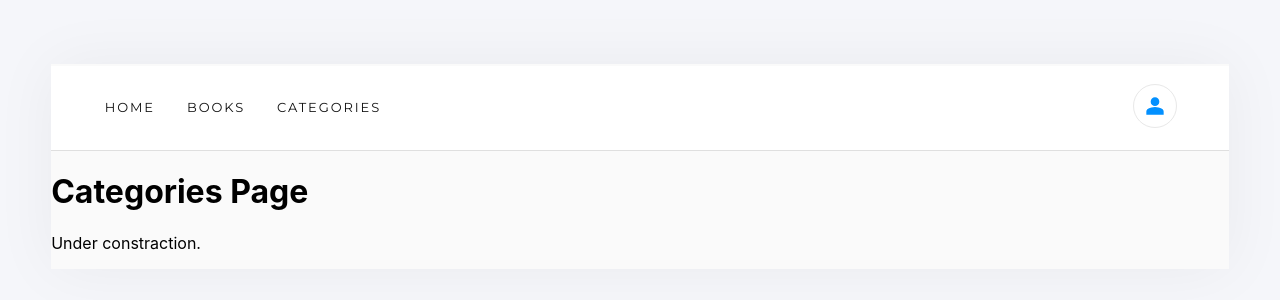
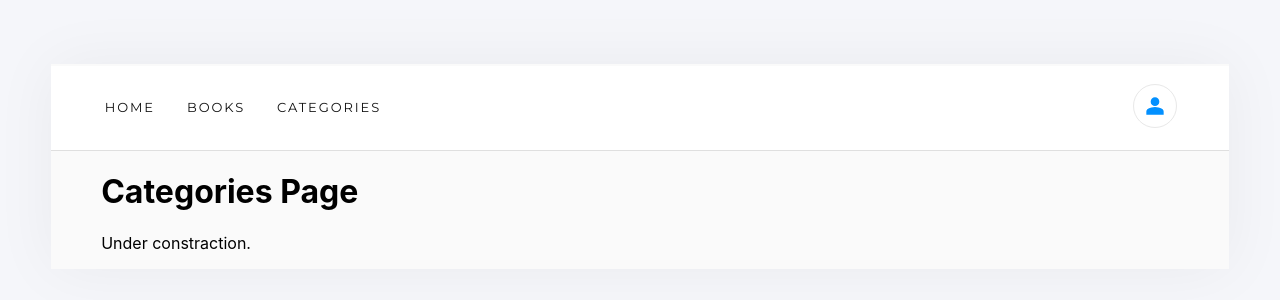
Before and after one commit to hafiz1379/bookstore, a React (Create React App) app: page /categories in a window 1280 px wide. Shown: the top 300 px of the page. Built offline with nearby package versions, Linux system fonts and the light colour scheme.

Commit message:
Added required style into project

```diff
--- a/src/App.css
+++ b/src/App.css
@@ -262,3 +262,7 @@ form {
   letter-spacing: 0.5px;
   color: #fff;
 }
+
+.cat-page{
+  padding-left: 50px;
+}
```
